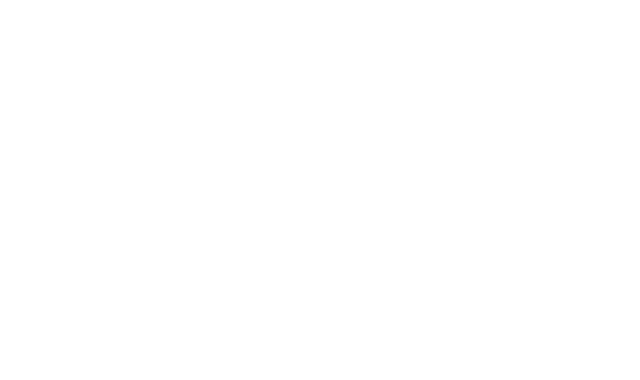
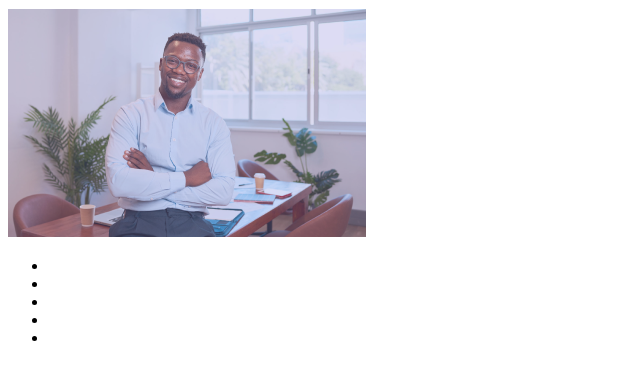
Before and after one commit to Walincoal/Shopsy, a plain HTML site: page index.html in a window 1280 px wide. Shown: the whole page, without its empty margins (0-640 px from the left). Drawn offline with Linux system fonts and the light colour scheme.

Commit message:
first commit

```diff
--- a/index.html
+++ b/index.html
@@ -7,6 +7,16 @@
     <link rel="stylesheet" href="./landingpage.css">
 </head>
 <body>
+    <nav class="nav-link">
+        <img src="./Images/65bb6e47108d80d748612ee5_Frame-46.png" alt="">
+        <ul class="left-side">
+        <li><a href=""></a></li>
+        <li><a href=""></a></li>
+        <li><a href=""></a></li>
+        <li><a href=""></a></li>
+        <li><a href=""></a></li>
+        </ul>
+    </nav>
 
 </body>
 </html>
```
